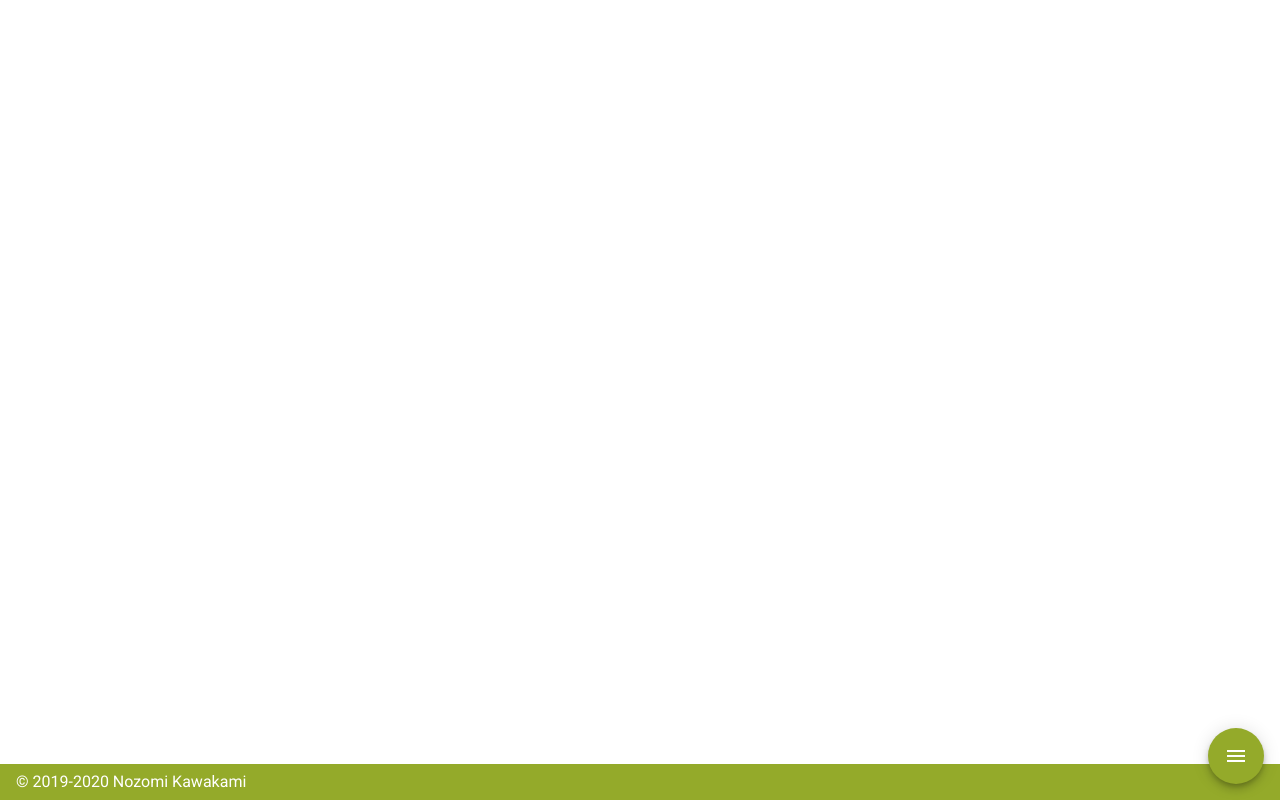
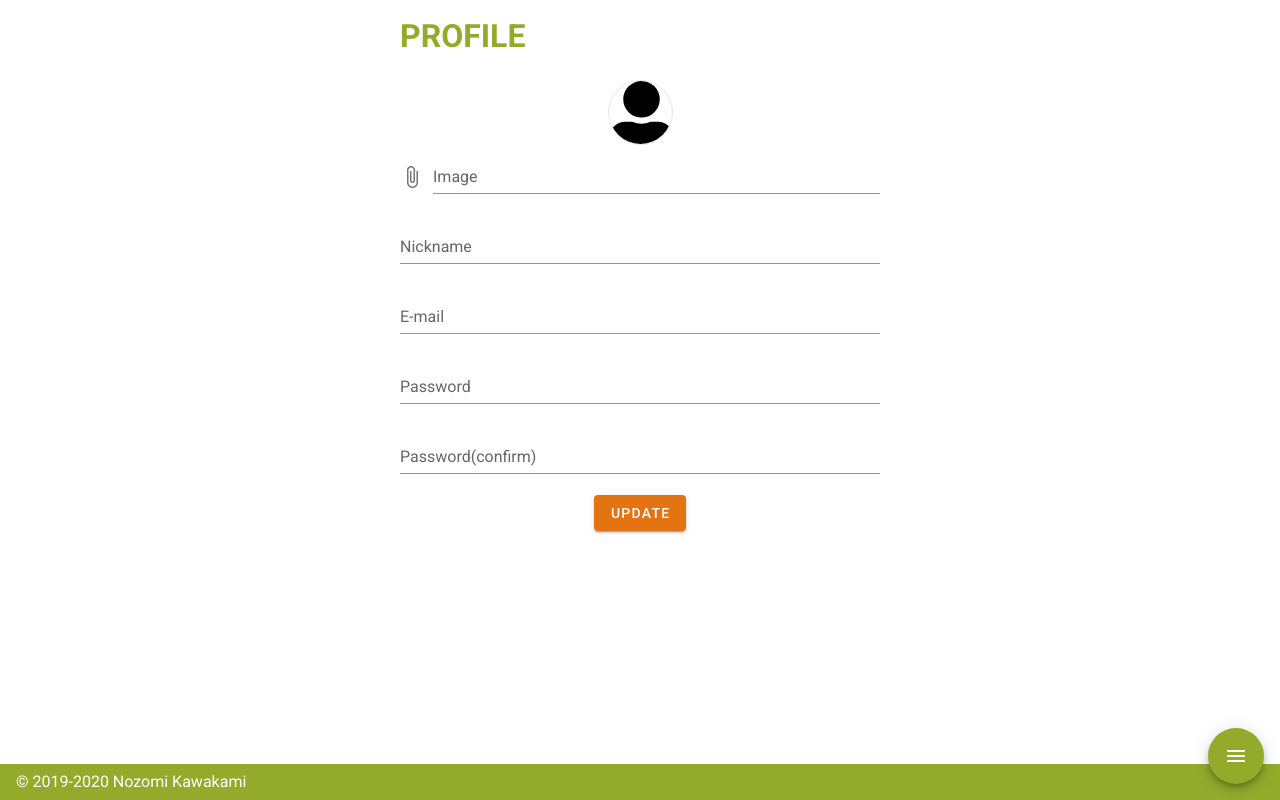
Before and after one commit to wish911wish/ulta, a Nuxt app: page /user/edit in a window 1280 px wide. Built offline with nearby package versions, Linux system fonts and the light colour scheme.

Commit message:
make user edit page

```diff
--- /dev/null
+++ b/pages/user/edit.vue
@@ -0,0 +1,85 @@
+<template>
+  <v-layout
+    column
+    justify-center
+    align-center
+  >
+    <v-flex
+      xs12
+      sm8
+      md6
+      w-100
+    >
+      <div class="contents-container">
+        <section-large :name="'PROFILE'" />
+        <div class="profile-image icon-frame-middle mt-5">
+          <img class="icon-middle object-fit-cover" :src='iconImage' />
+        </div>
+        <v-file-input @change="getFileContent" label="Image"></v-file-input>
+        <v-text-field
+          v-model="name"
+          label="Nickname"
+          required
+        />
+        <v-text-field
+          v-model="email"
+          :rules="emailRules"
+          label="E-mail"
+          required
+        />
+        <v-text-field
+          v-model="password"
+          :rules="passwordRules"
+          label="Password"
+          required
+        />
+        <v-text-field
+          v-model="password"
+          :rules="passwordRules"
+          label="Password(confirm)"
+          required
+        />
+        <div class="text-center">
+          <v-btn
+            color="accent"
+            nuxt
+            to="/"
+            class=""
+          >
+            Update
+          </v-btn>
+        </div>
+      </div>
+    </v-flex>
+  </v-layout>
+</template>
+
+<script>
+import SectionLarge from '~/components/SectionLarge.vue'
+import iconImage from '~/components/images/user-alt-solid.svg'
+
+export default {
+  components: {
+    SectionLarge
+  },
+  data () {
+    return {
+      iconImage
+    }
+  },
+  methods: {
+    async getFileContent (file) {
+      await this.readFileAsync(file).catch(error => console.log(error))
+    },
+    readFileAsync (file) {
+      return new Promise((resolve, reject) => {
+        const reader = new FileReader()
+        reader.onload = (file) => {
+          this.iconImage = file.target.result
+        }
+        reader.readAsDataURL(file)
+      })
+    }
+  }
+}
+</script>
```
